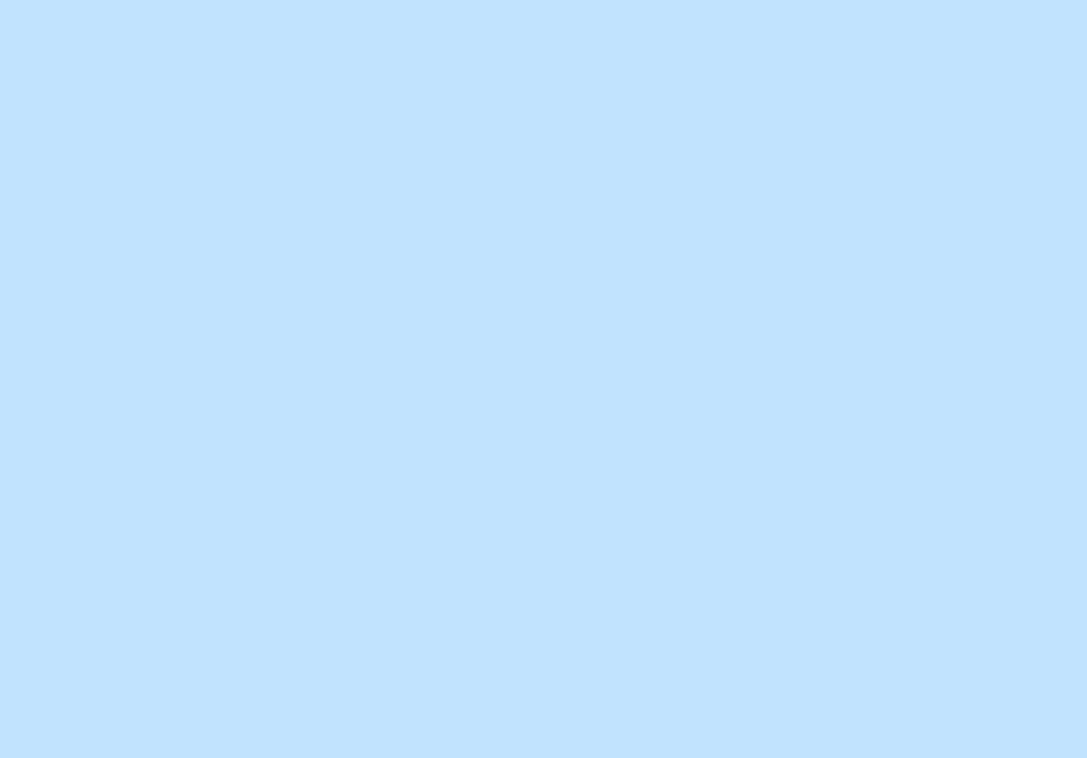
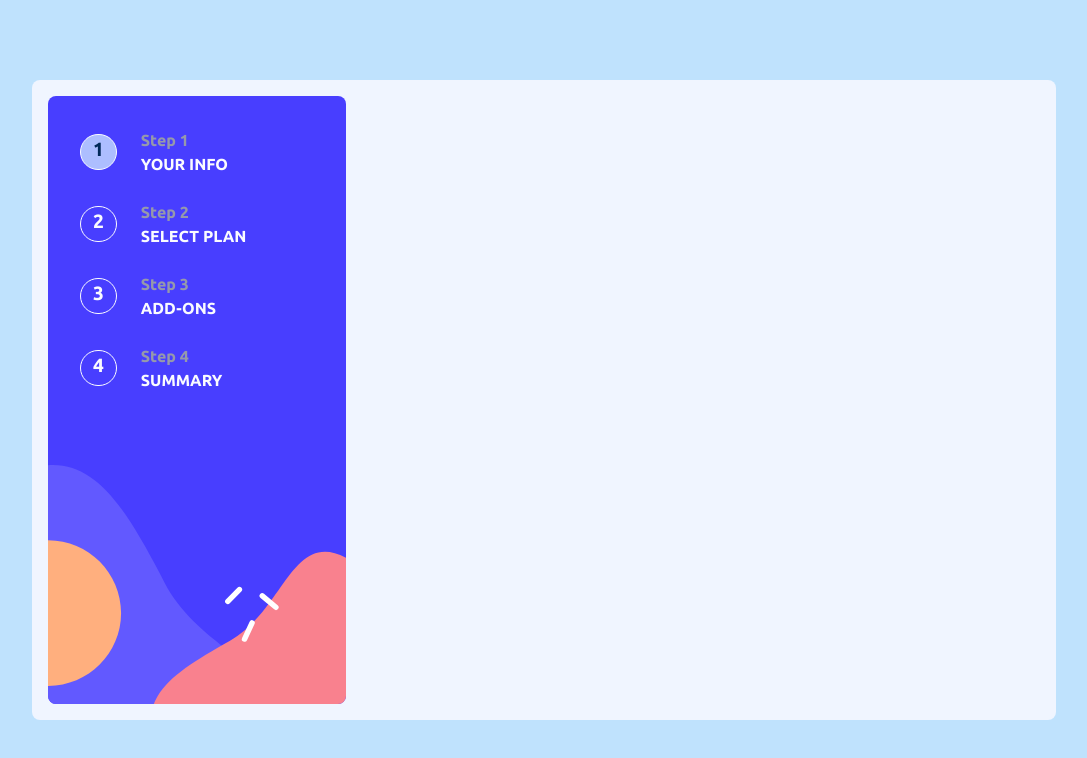
Before and after one commit to Olaniyi-Olamide/multi-step-form, a React (Vite) app: page /selectplan in a window 1280 px wide. Shown: the top 758 px of the page, without its empty margins (96-1183 px from the left). Built offline with nearby package versions, Linux system fonts and the light colour scheme.

Commit message:
add: added the "ubutnu" font from google fonts.

```diff
--- a/index.html
+++ b/index.html
@@ -3,8 +3,14 @@
   <head>
     <meta charset="UTF-8" />
     <link rel="icon" type="image/png" href="/favicon-32x32.png" />
+    <link rel="preconnect" href="https://fonts.googleapis.com" />
+    <link rel="preconnect" href="https://fonts.gstatic.com" crossorigin />
+    <link
+      href="https://fonts.googleapis.com/css2?family=Ubuntu:ital,wght@0,300;0,400;0,500;0,700;1,300;1,400;1,500;1,700&display=swap"
+      rel="stylesheet"
+    />
     <meta name="viewport" content="width=device-width, initial-scale=1.0" />
-    <title>multi-step-form</title>
+    <title>Multi Step Form</title>
   </head>
   <body>
     <div id="root"></div>
--- a/src/index.css
+++ b/src/index.css
@@ -14,10 +14,16 @@
   --color-Blue100: hsl(218, 100%, 97%);
   --color-Blue50: hsl(231, 100%, 99%);
   --color-White: hsl(0, 100%, 100%);
+
+  --font-Ubuntu: "Ubuntu", sans-serif;
 }
 
 .bg-img {
   background-image: url("./assets/bg-sidebar-desktop.svg");
+}
+
+* {
+  @apply font-Ubuntu;
 }
 
 button {
--- a/src/pages/SelectPlan.tsx
+++ b/src/pages/SelectPlan.tsx
@@ -1,5 +1,11 @@
+import SideBar from "../components/SideBar";
+
 function SelectPlan() {
-  return <div></div>;
+  return (
+    <div className="bg-Blue100 md:w-[80%] md:h-[80%] rounded-lg p-[1rem] flex gap-[4rem]">
+      <SideBar />
+    </div>
+  );
 }
 
 export default SelectPlan;
```
